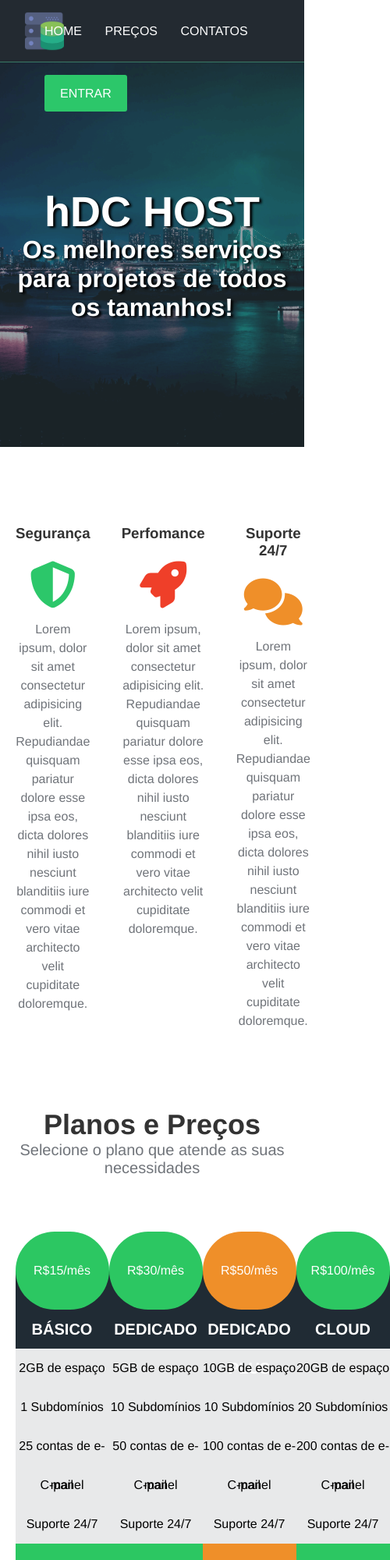
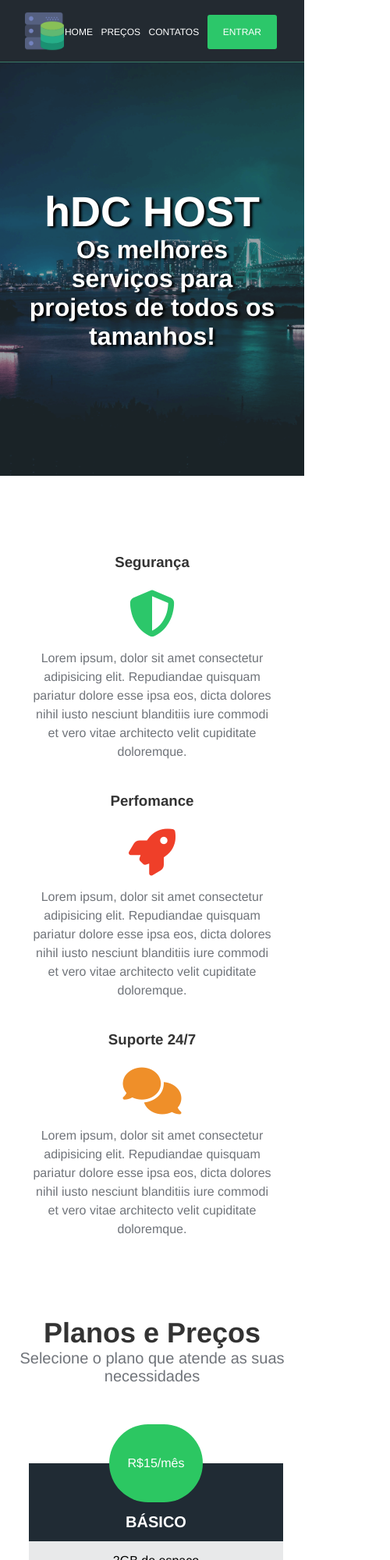
Before and after one commit to gustavojastrow/HDC_Host, a plain HTML site: page index.html in a window 390 px wide. Shown: the top 2000 px of the page at 78% size, 500 px wide, since content can reach past the window. Drawn offline with Linux system fonts and the light colour scheme.

Commit message:
responsivity

```diff
--- a/styles/styles.css
+++ b/styles/styles.css
@@ -285,3 +285,65 @@ footer{
     font-weight: bold;
     margin: 20px 0 50px;
 }
+
+@media(max-width:1100px) {
+    .plans-container{
+        width: 95%;
+    }
+
+    .plan{
+        margin: 0 5px;
+    }
+}
+
+@media(max-width:900px){
+    .main-banner p{
+        padding: 0 6rem;
+    }
+    .search-container{
+        padding: 2rem 4rem;
+    }
+}
+
+@media(max-width:576px){
+    .plans-container{
+        flex-direction: column;
+        width: 100%;
+        padding: 0 2rem;
+    }
+    .main-banner p{
+        padding: 0 2rem;
+    }
+    .navbar-itens li {
+        font-size: 12px;
+        margin-top: 10px;
+        padding: 0;
+        margin: 0 3px 0 3px;
+    }
+
+    .services-container{
+        flex-direction: column;
+    }
+
+    .plan{
+        width: 100%;
+        max-width: 100%;
+        margin-bottom: 15px;
+    }
+    .contact{
+        padding: 3rem 2rem;
+    }
+
+    .contact input,
+    .contact textarea{
+        width: 100%;
+        margin: 10px 0;
+    }
+
+    .search-container h2{
+        font-size: 28px;
+    }
+    .search-container input[type="text"]{
+        width: 100%;
+    }
+}
```
